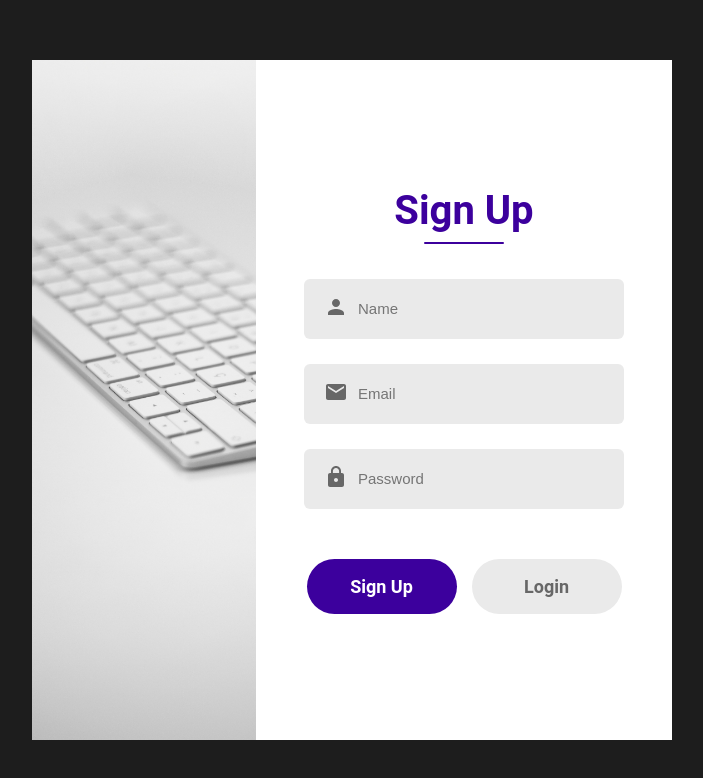
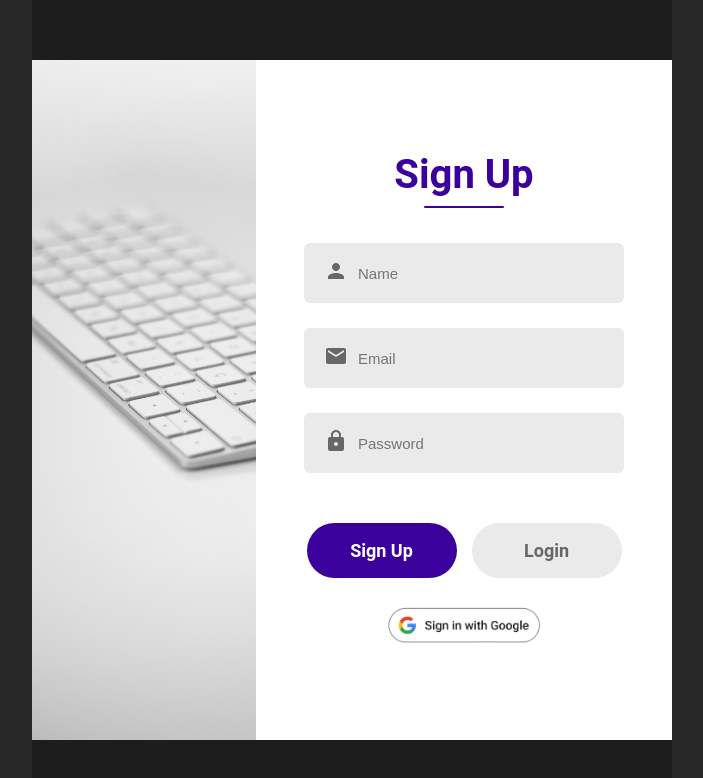
Before and after one commit to jullyanabrasileiro/signin-signup, a React (Create React App) app: page / in a window 1280 px wide. Shown: the top 778 px of the page, without its empty margins (288-991 px from the left). Built offline with nearby package versions, Linux system fonts and the light colour scheme.

Commit message:
GoogleAuthProvider

```diff
--- a/src/App.js
+++ b/src/App.js
@@ -1,11 +1,11 @@
 import './App.css';
 import { SignInSignUp } from './components/SignInSignUp/SignInSignUp';
 
+
 function App() {
   return (
-    <div>
     <SignInSignUp />
-  </div>
+
   );
 }
 
--- a/src/components/SignInSignUp/SignInSignUp.css
+++ b/src/components/SignInSignUp/SignInSignUp.css
@@ -4,7 +4,7 @@
     box-sizing: border-box;
 }
 
-body{
+.body{
     display: flex;
     align-items: center;
     justify-content: center;
--- a/src/components/SignInSignUp/SignInSignUp.jsx
+++ b/src/components/SignInSignUp/SignInSignUp.jsx
@@ -1,18 +1,19 @@
-import React, { useState } from 'react'
-import './SignInSignUp.css'
+import React, { useState } from 'react';
+import './SignInSignUp.css';
+
+import { auth, provider, signInWithPopup } from './firebase';
 
 import Email from '@mui/icons-material/Email';
 import Person from '@mui/icons-material/Person';
 import Lock from '@mui/icons-material/Lock';
-
+import SignInwithGoogle from './sigInWithGoogle';
 
 export const SignInSignUp = () => {
-
 
     const [action, setAction] = useState("Sign Up");
 
     return (
-    <body>
+        <div className='body'>
             <div className='container'>
             <div className="form-image"></div>
 
@@ -36,11 +37,13 @@ export const SignInSignUp = () => {
                         <div className="password-icon icon"><Lock /></div>
                         <input type="password" placeholder='Password'/>
                     </div>
+
                     {
                         action === "Sign Up" ? <div></div>:
                         <div className="forgot-password">
                         <p>Lost Password?/ <span>Click here</span></p></div>
                     }
+
                     <div className="submit-container">
                         <div className={action==="Login"?"submit gray":"submit"} onClick={() => {setAction("Sign Up")}}>
                             <p>Sign Up</p>
@@ -49,11 +52,15 @@ export const SignInSignUp = () => {
                             <p>Login</p>
                         </div>
                     </div>
+
+                    <div className="signin-especials">
+                        <SignInwithGoogle />
+                    </div>
+
                 </div>
             </div>
         </div>
 
-    </body>
-
+        </div>
     )
 }
--- /dev/null
+++ b/src/components/SignInSignUp/firebase.js
@@ -0,0 +1,19 @@
+import { initializeApp } from "firebase/app";
+import { getAuth, GoogleAuthProvider, signInWithPopup } from "firebase/auth";
+
+const firebaseConfig = {
+    apiKey: "AIzaSyDZSubGgYUGjKv-HNn4qz-VEgNAHrotn6M",
+    authDomain: "signin-signup-d52d6.firebaseapp.com",
+    projectId: "signin-signup-d52d6",
+    storageBucket: "signin-signup-d52d6.firebasestorage.app",
+    messagingSenderId: "336353010636",
+    appId: "1:336353010636:web:903e26b9d44dccab3fb369",
+    measurementId: "G-78SVEY2P0V"
+};
+
+const app = initializeApp(firebaseConfig);
+
+const auth = getAuth(app);
+const provider = new GoogleAuthProvider();
+
+export { auth, provider, signInWithPopup };
--- /dev/null
+++ b/src/components/SignInSignUp/sigInWithGoogle.js
@@ -0,0 +1,29 @@
+import { GoogleAuthProvider, signInWithPopup } from "firebase/auth";
+import GoogleSignInBtn from "../Assets/img/Google-SignIn-Btn.webp";
+
+import{ auth } from "./firebase";
+
+function SignInwithGoogle () {
+
+    function googleLogin() {
+        const provider = new GoogleAuthProvider();
+        signInWithPopup(auth,provider).then(async(result) => {
+            console.log(result);
+        })
+    }
+    return (
+        <div>
+            <p className=""> </p>
+            <div style={{
+                display: "flex",
+                justifyContent: "center",
+                cursor:"pointer",
+
+            }} onClick={googleLogin}>
+            <img src={GoogleSignInBtn} alt="Sign in with Google" width="50%" />
+            </div>
+        </div>
+    )
+}
+
+export default SignInwithGoogle;
```
Also changed, not shown: src/components/Assets/img/Google-SignIn-Btn.webp (added), src/components/SignInSignUp/chave.client.txt (added). Lines whose indentation alone changed are shown as unchanged.
